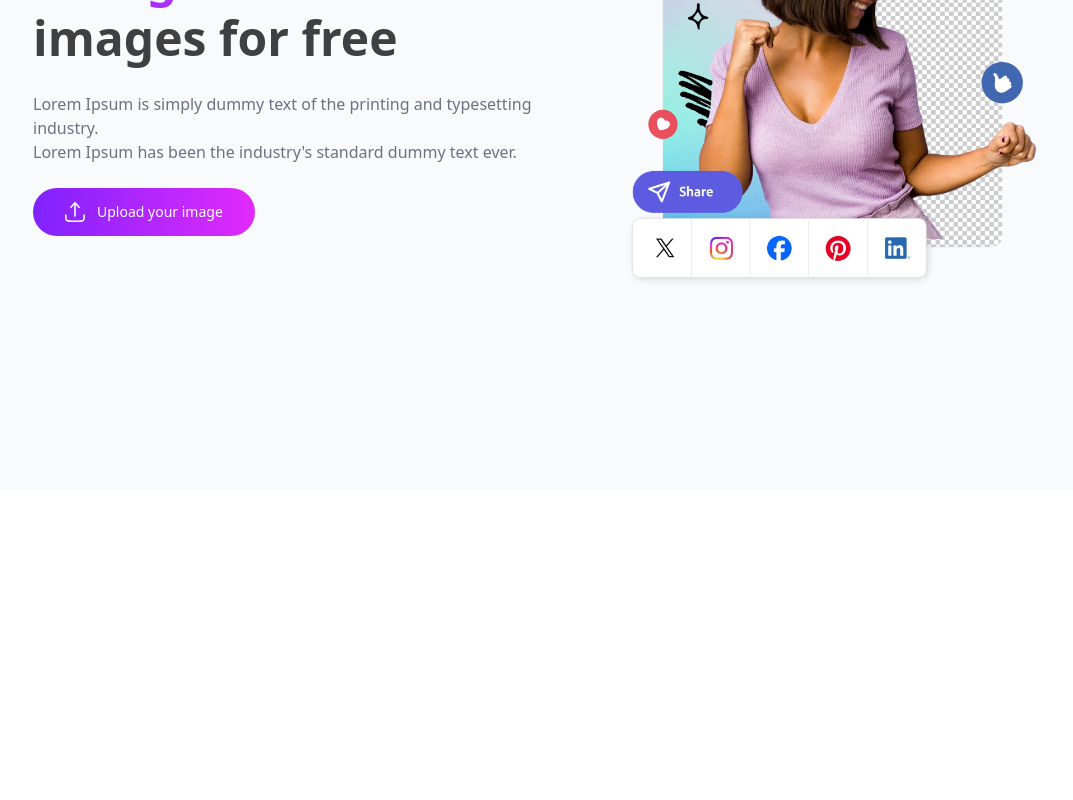
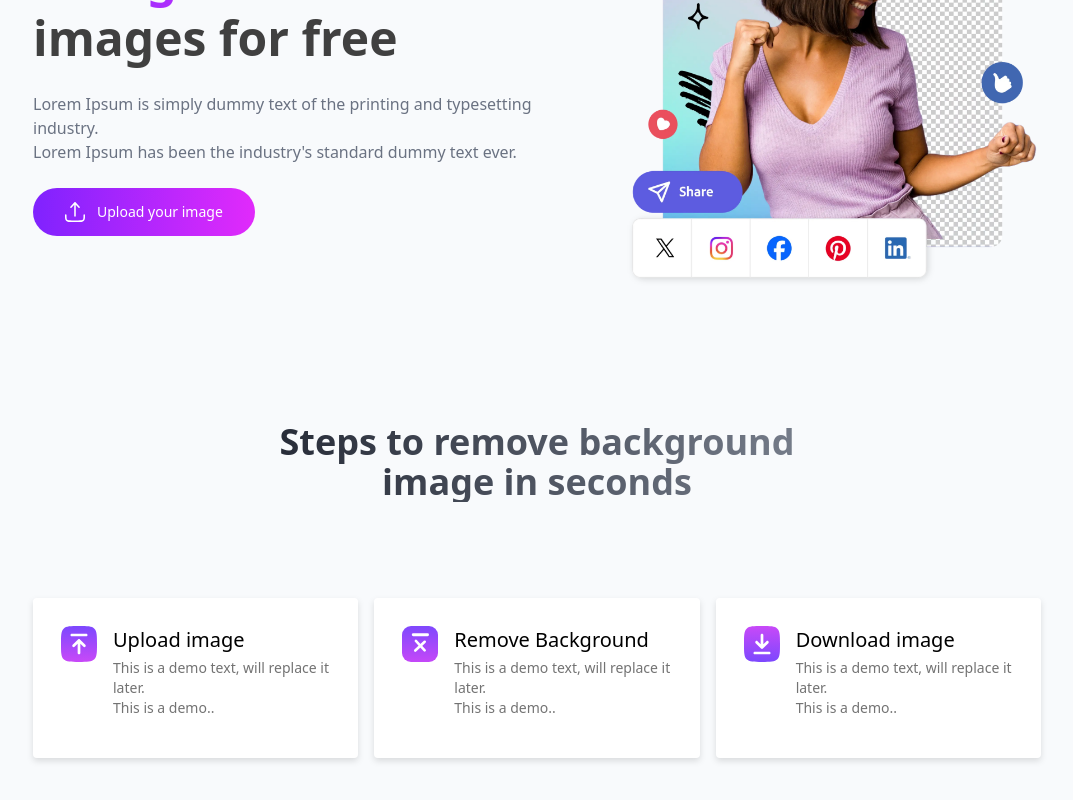
Before and after one commit to Berita-Winnie/background_removal_saas_app, a React (Vite) app: page / in a window 1280 px wide. Shown: the part 310-1110 px from the top of the page, without its empty margins (103-1176 px from the left). Before the commit the page ends 800 px from the top, so only its background shows below. Built offline with nearby package versions, Linux system fonts and the light colour scheme.

Commit message:
feat: complete steps section

```diff
--- /dev/null
+++ b/src/components/Steps.jsx
@@ -0,0 +1,52 @@
+import React from 'react'
+import { assets } from '../assets/assets'
+
+const Steps = () => {
+  return (
+    <div className="mx-4 lg:mx-34 py-30 xl:py540">
+      <h1
+        className="text-center text-2xl md:text-3xl lg:text-4xl mt-4 font-semibold  bg-linear-to-r from-gray-950
+      to bg-gray-400 bg-clip-text text-transparent"
+      >
+        Steps to remove background <br />
+        image in seconds
+      </h1>
+      <div className="flex items-start max-sm:flex-wrap gap-4 mt-16 xl:mt-24  justify-center">
+        <div className="flex items-start gap-4 bg-white drop-shadow-md p-7 pb-10 rounded hover:scale-105 transition-all duration-500">
+          <img className="max-w-9 " src={assets.upload_icon} alt="" />
+          <div>
+            <p className="text-xl font-medium">Upload image</p>
+            <p className="text-sm  text-neutral-500 mt-1">
+              This is a demo text, will replace it later. <br /> This is a
+              demo..
+            </p>
+          </div>
+        </div>
+
+        <div className="flex items-start gap-4 bg-white drop-shadow-md p-7 pb-10 rounded hover:scale-105 transition-all duration-500">
+          <img className="max-w-9 " src={assets.remove_bg_icon} alt="" />
+          <div>
+            <p className="text-xl font-medium">Remove Background </p>
+            <p className="text-sm  text-neutral-500 mt-1">
+              This is a demo text, will replace it later. <br /> This is a
+              demo..
+            </p>
+          </div>
+        </div>
+
+        <div className="flex items-start gap-4 bg-white drop-shadow-md p-7 pb-10 rounded hover:scale-105 transition-all duration-500">
+          <img className="max-w-9 " src={assets.download_icon} alt="" />
+          <div>
+            <p className="text-xl font-medium">Download image</p>
+            <p className="text-sm  text-neutral-500 mt-1">
+              This is a demo text, will replace it later. <br /> This is a
+              demo..
+            </p>
+          </div>
+        </div>
+      </div>
+    </div>
+  )
+}
+
+export default Steps
--- a/src/pages/Home.jsx
+++ b/src/pages/Home.jsx
@@ -1,10 +1,12 @@
 import React from 'react'
 import Header from '../components/Header'
+import Steps from '../components/Steps'
 
 const Home = () => {
   return (
     <div>
       <Header />
+      <Steps />
     </div>
   )
 }
```
